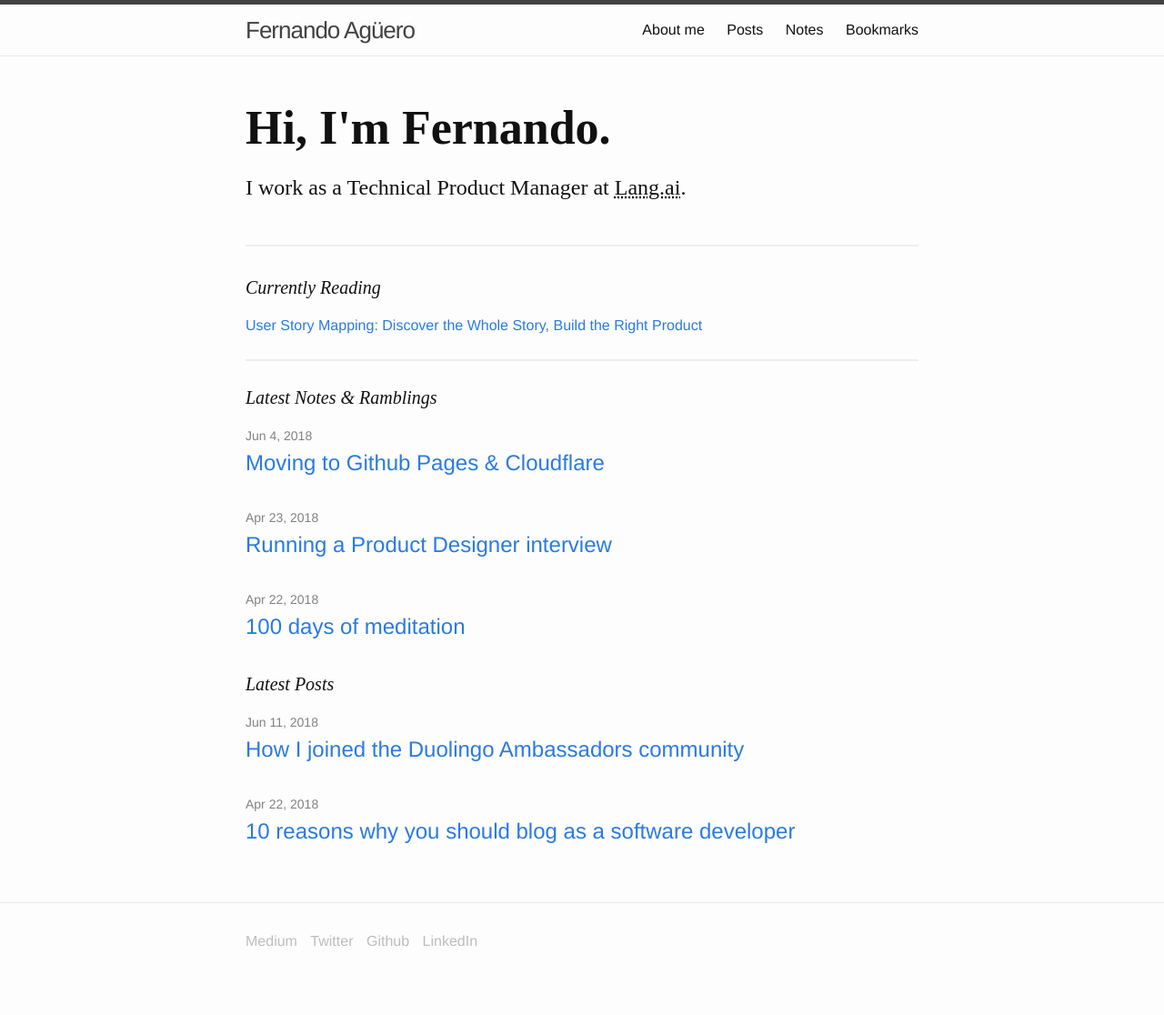
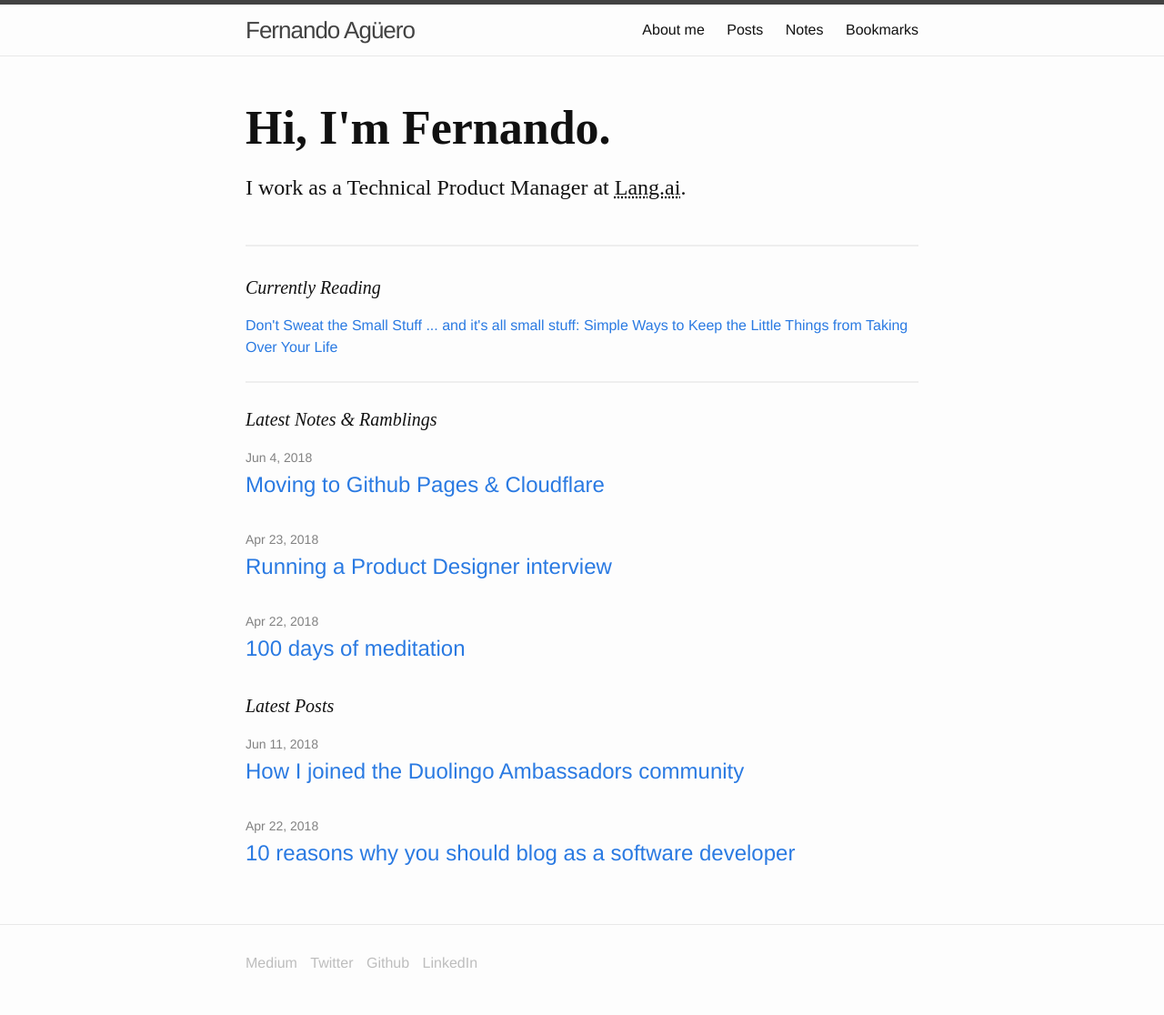
Before and after one commit to fjaguero/site, a Jekyll site: the page built from index.html, in a window 1280 px wide. Shown: the whole page at 91% size. Built offline with Jekyll 4.4.1, drawn with Linux system fonts in a browser that asks for light colours; some web fonts are replaced; before the commit the page ends 1092 px from its top, so only the background shows below that.

Commit message:
Update index.html

```diff
--- a/index.html
+++ b/index.html
@@ -10,7 +10,7 @@ layout: default
   </div>
 
   <h1 class="page-heading">Currently Reading</h1>
-  <a class="currently-reading" href="https://www.goodreads.com/book/show/22221112-user-story-mapping">User Story Mapping: Discover the Whole Story, Build the Right Product</a>
+  <a class="currently-reading" href="https://www.goodreads.com/book/show/170548.Don_t_Sweat_the_Small_Stuff_and_it_s_all_small_stuff">Don't Sweat the Small Stuff ... and it's all small stuff: Simple Ways to Keep the Little Things from Taking Over Your Life</a>
 
 
   <h1 class="page-heading">Latest Notes & Ramblings</h1>
```
